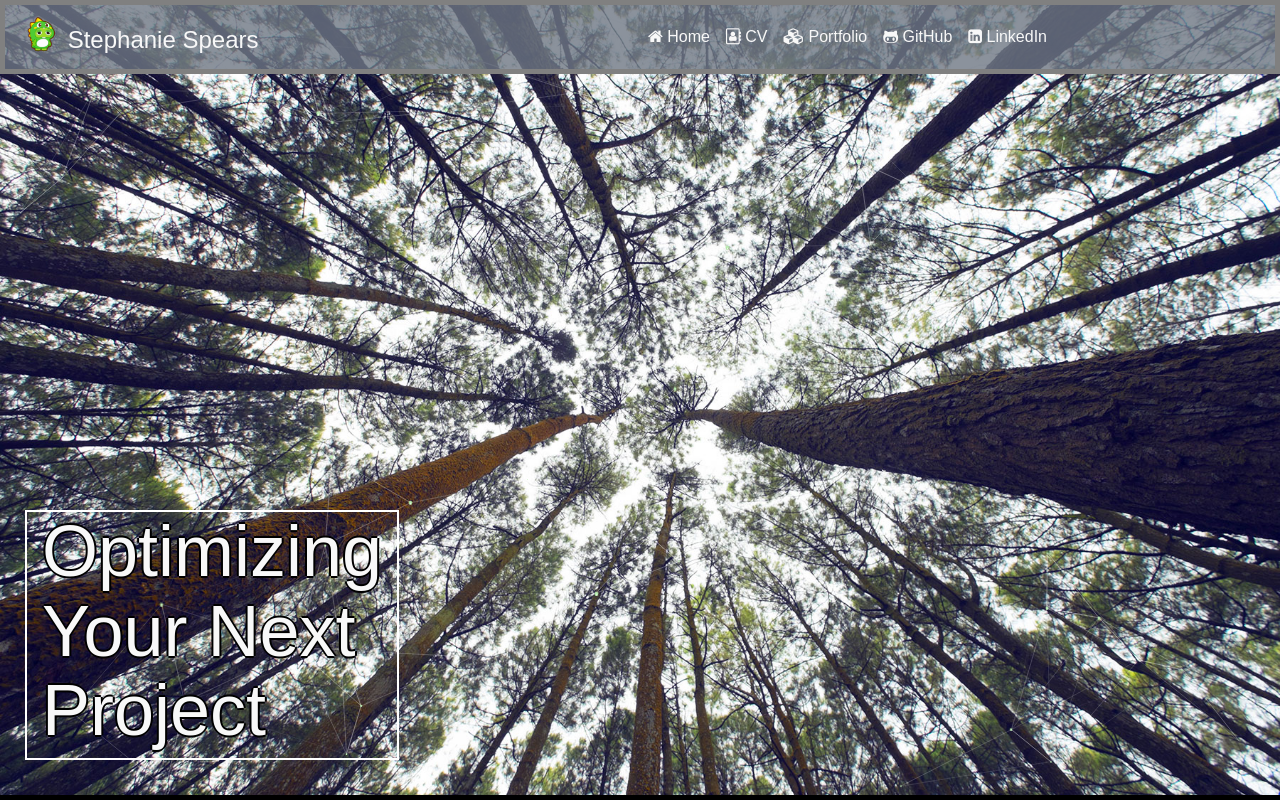
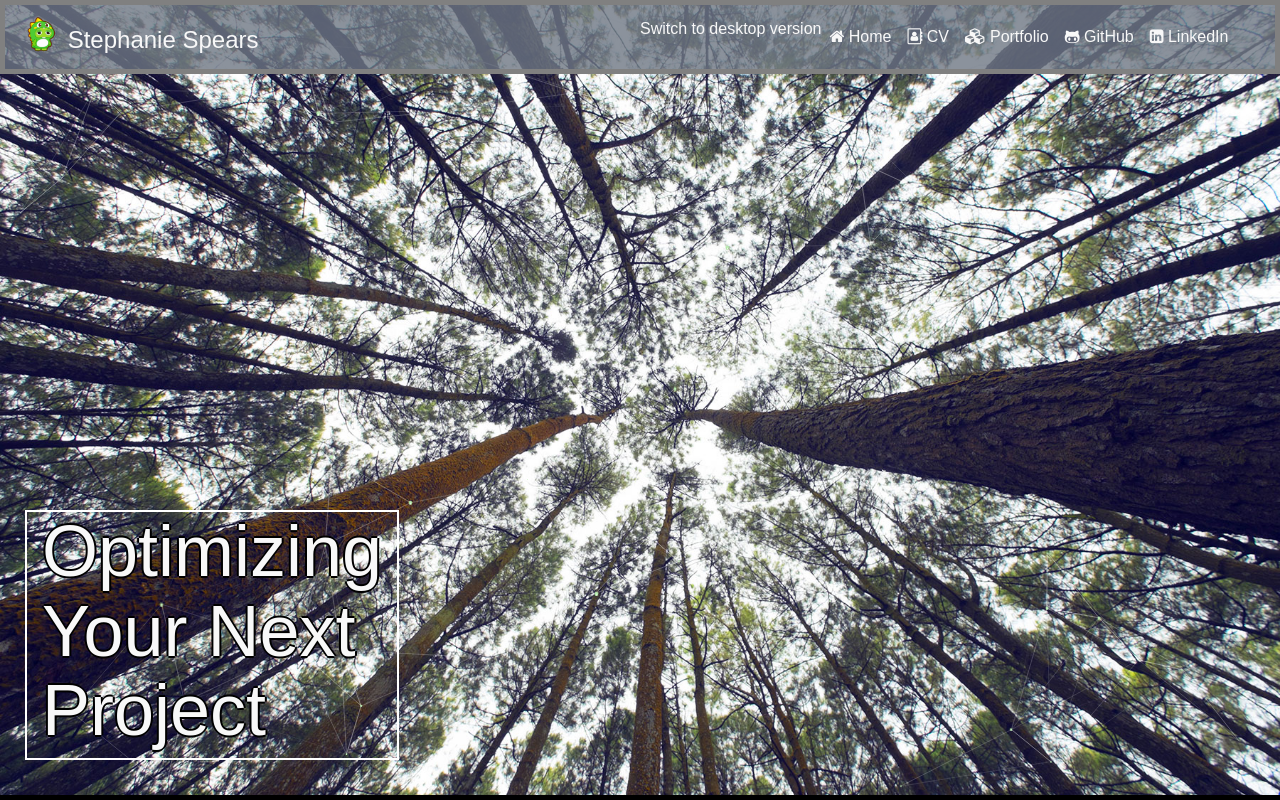
Before and after one commit to Stephanie-Spears/homepage, a plain HTML site: page index.html in a window 1280 px wide. Shown: the top 800 px of the page. Drawn offline with nearby package versions, Linux system fonts and the light colour scheme; a web font is replaced by a local one.

Commit message:
remove secondary desktop button at bottom of html

```diff
--- a/index.html
+++ b/index.html
@@ -30,7 +30,7 @@
       <div id="nav-links" class="collapse navbar-collapse">
         <hr>
         <div class="navbar-nav">
-          <a href="#" class="rs-link" data-link-desktop="Switch to desktop version" data-link-responsive="Switch to mobile version"></a>
+          <a href="#" class="rs-link" data-link-desktop="Switch to desktop version" data-link-responsive="Switch to mobile version"  data-always-visible="true"></a>
           <a id="home-btn" class="nav-btn nav-item nav-link" href="#"><i class="fa fa-home" aria-hidden="true"></i> Home</a>
           <a class="nav-btn nav-item nav-link" href="#"><i class="fa fa-address-book-o" aria-hidden="true"></i> CV</a>
           <a class="nav-item nav-link" href="https://stephanie-spears.github.io/stephanie-spears/"><i class="fa fa-cubes" aria-hidden="true"></i> Portfolio</a>
@@ -289,7 +289,7 @@
       </div><!-- end entries div -->
     </div><!-- end cv-main container -->
     <footer>
-      <a href="#" class="rs-link" data-link-desktop="Switch to desktop version" data-link-responsive="Switch to mobile version"></a>
+      <!-- <a href="#" class="rs-link" data-link-desktop="Switch to desktop version" data-link-responsive="Switch to mobile version" data-always-visible="true"></a> -->
     </footer>
 
   <!-- scripts -->
--- a/js/scripts.js
+++ b/js/scripts.js
@@ -41,10 +41,6 @@ var myHomepage = function(){
     $("html, body").animate({scrollTop: $(this).offset().top - 600}, "slow");
     event.preventDefault();
   });
-  // $("#desktop-mobile-btn").click(function(event){
-  //   responsiveSwitch.toggle();
-  //   event.preventDefault();
-  // });
 
 }(); // the parens here cause the anonymous function to execute and return
 //condition("if") ? ("then") value-if-true :("else") value-if-false
```
